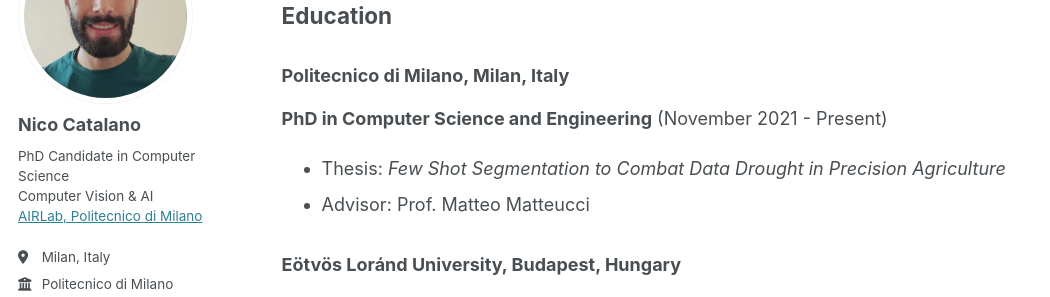
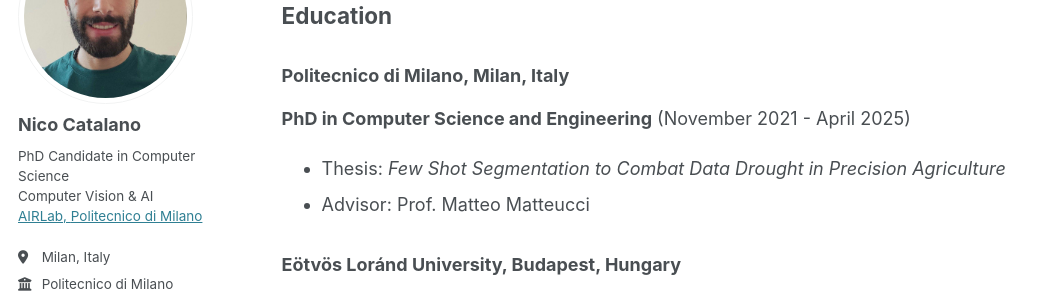
Before and after one commit to NicoCatalano/NicoCatalano.github.io, a Jekyll site: the page built from _pages/cv.md, in a window 1280 px wide and 900 px high. Shown: the part 170-467 px from the top of the window, without its empty margins (0-1050 px from the left). Built offline with Jekyll 4.4.1, drawn with Linux system fonts in a browser that asks for light colours; some web fonts are replaced.

Commit message:
updated phd status

```diff
--- a/_pages/cv.md
+++ b/_pages/cv.md
@@ -12,7 +12,7 @@ redirect_from:
 ## Education
 
 ### **Politecnico di Milano, Milan, Italy**
-**PhD in Computer Science and Engineering** (November 2021 - Present)
+**PhD in Computer Science and Engineering** (November 2021 - April 2025)
 - Thesis: *Few Shot Segmentation to Combat Data Drought in Precision Agriculture*
 - Advisor: Prof. Matteo Matteucci
 
```
